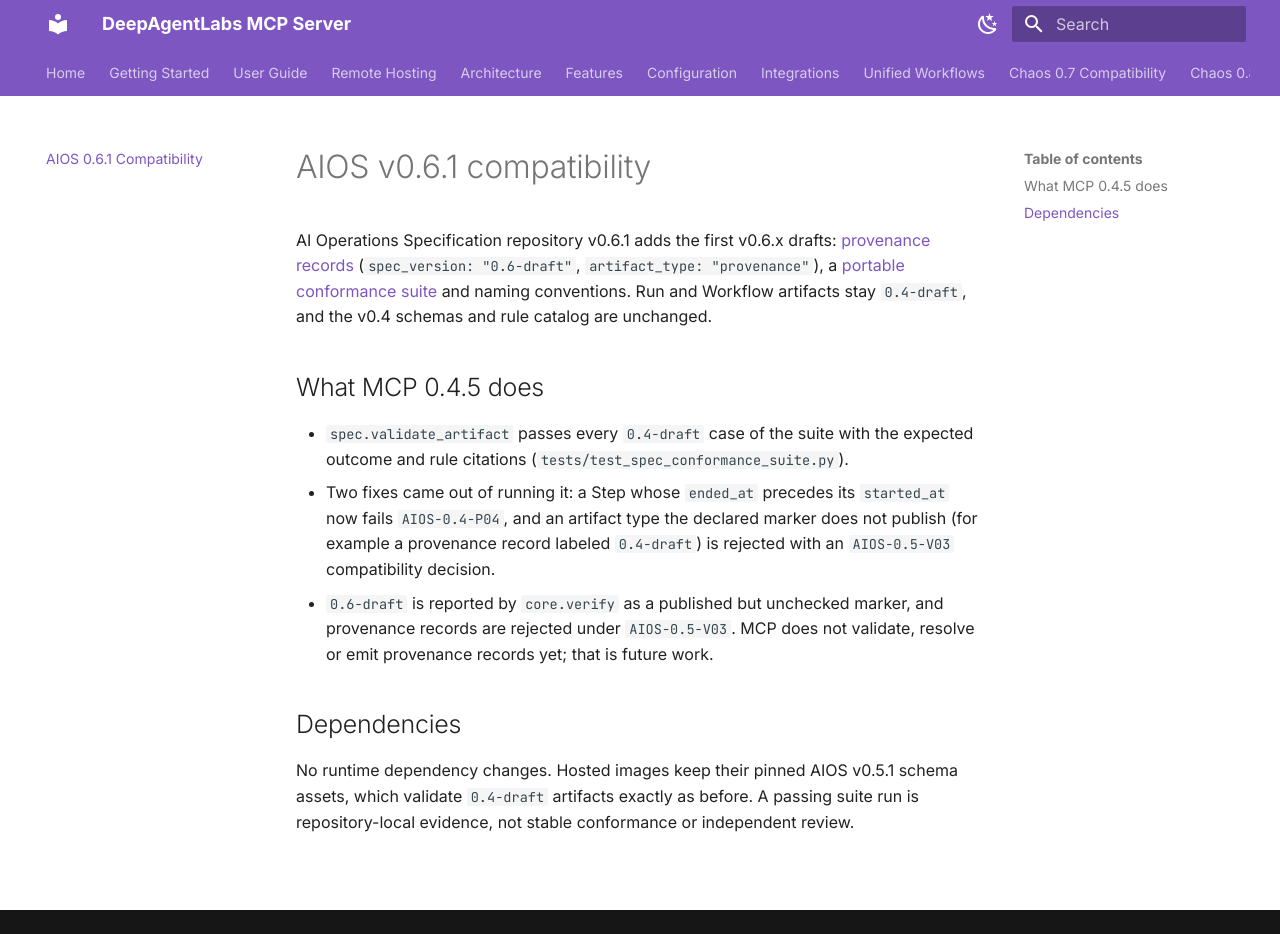
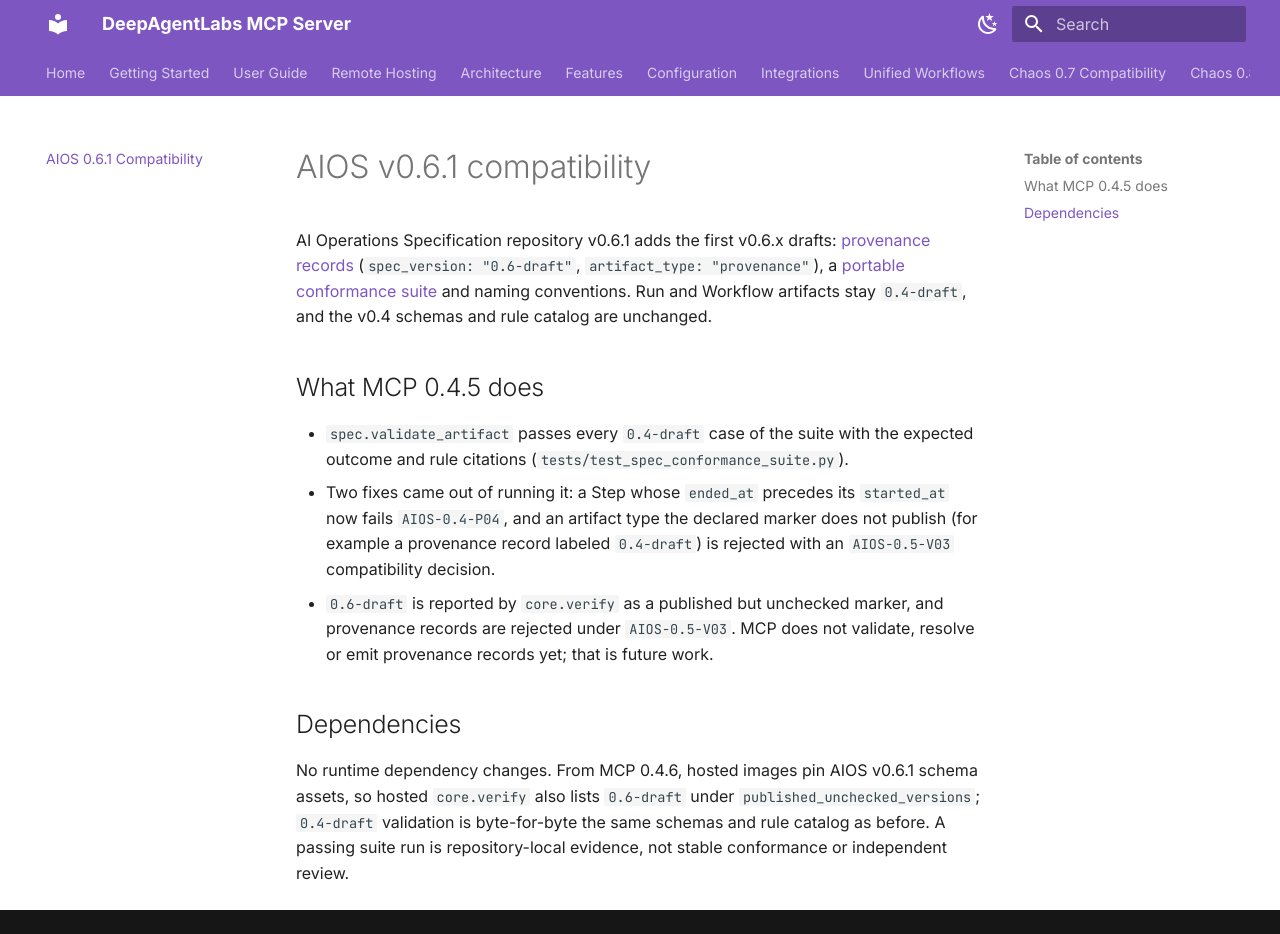
Before and after one commit to DeepAgentLabs/mcp-server, an MkDocs documentation site: the page built from docs/aios-0.6.1.md, in a window 1280 px wide and 934 px high. Built offline with MkDocs 1.6.1 and Material for MkDocs 9.7.7, drawn with Linux system fonts in a browser that asks for light colours.

Commit message:
docs: describe hosted AIOS v0.6.1 asset pins

```diff
--- a/docs/aios-0.6.1.md
+++ b/docs/aios-0.6.1.md
@@ -21,7 +21,9 @@
 
 ## Dependencies
 
-No runtime dependency changes. Hosted images keep their pinned AIOS v0.5.1
-schema assets, which validate `0.4-draft` artifacts exactly as before. A
+No runtime dependency changes. From MCP 0.4.6, hosted images pin AIOS v0.6.1
+schema assets, so hosted `core.verify` also lists `0.6-draft` under
+`published_unchecked_versions`; `0.4-draft` validation is byte-for-byte the
+same schemas and rule catalog as before. A
 passing suite run is repository-local evidence, not stable conformance or
 independent review.
```
Also changed, not shown: deploy/docker/README.md (+1 -1 lines).
